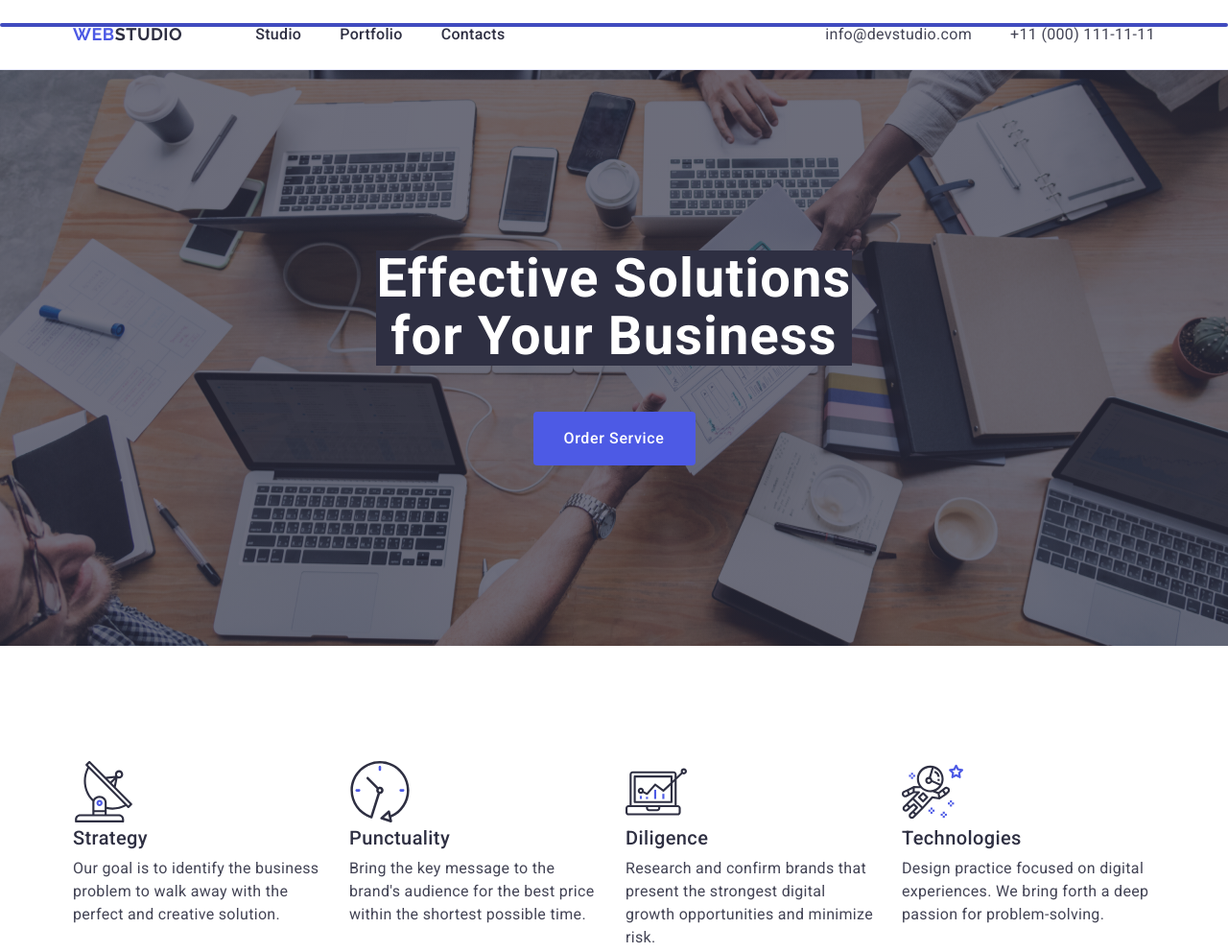
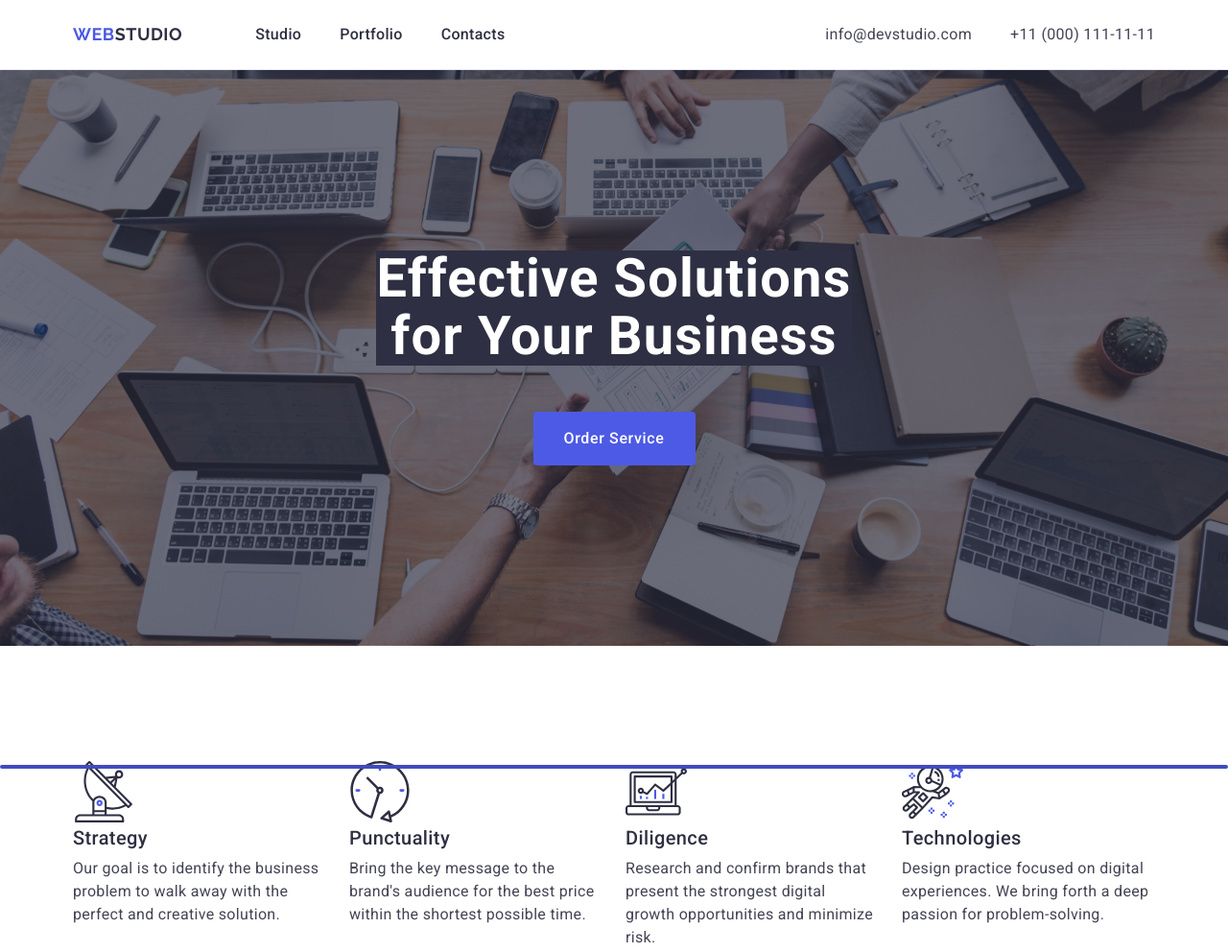
Before and after one commit to sofiaolefirenko/goit-markup-hw-04, a plain HTML site: page index.html in a window 1280 px wide. Shown: the top 992 px of the page at 96% size. Drawn offline with nearby package versions, Linux system fonts and the light colour scheme.

Commit message:
new prog

```diff
--- a/css/styles.css
+++ b/css/styles.css
@@ -45,7 +45,10 @@ h6, p {
 
 /* ========HEADER======= */
 .hero-header {
-    border-bottom: 1px solid #e7e9fc
+    border-bottom: 1px solid #e7e9fc ;
+    box-shadow: 0px 2px 1px rgba(46, 47, 66, 0.08),
+        0px 1px 1px rgba(46, 47, 66, 0.16),
+        0px 1px 6px rgba(46, 47, 66, 0.08);
 }
 
 
@@ -57,14 +60,14 @@ h6, p {
 }
 
 .studio-link::after {
-    content: "";
-    border-radius: 2px;
+    content: '';
         width: 100%;
+        position: absolute;
+        left: 0;
+        bottom: -1px;
         height: 4px;
-        left: 0;
-
-        position: absolute;
-        background: #404bbf;
+        background-color: #404bbf;
+        border-radius: 2px;
 }
 
 .logo-logo {
@@ -116,6 +119,7 @@ border-radius .text-italic {
 .nav-list-item {
     display: flex;
     margin-left: auto;
+    transition: color 250ms cubic-bezier(0.4, 0, 0.2, 1);
     color: #2e2f42;
 
 }
@@ -187,6 +191,8 @@ background-color: #2e2f42;
     padding-bottom: 188px;
     background-image: linear-gradient(rgba(46, 47, 66, 0.7), rgba(46, 47, 66, 0.7)), url(../images/people-office\ 1.jpg);
     background-size: cover;
+    background-repeat: no-repeat;
+    background-position: center;
 }
 .button {
      display: block;
@@ -229,6 +235,7 @@ border-radius: 4px;
         min-width: 169px;
         height: 56px;
         border: none;
+        transition background-color: 250ms cubic-bezier(0.4, 0, 0.2, 1);;
 }
 .main-taitle {
     margin: 0 auto 48px auto;
@@ -248,6 +255,11 @@ border-radius: 4px;
 /* =====BENEFITS====== */
 .benefits-class {
     padding: 120px 0 120px;
+}
+.section-pagins {
+    display: flex;
+    align-items: center;
+    justify-content: center;
 }
 
 .title-container {
--- a/index.html
+++ b/index.html
@@ -75,7 +75,7 @@
                   height="64"
                   aria-label="new-antenna"
                 >
-                  <use href="images/symbol-defs.svg#icon-antenna-1"></use>
+                  <use href="./images/symbol-defs.svg#icon-antenna-1"></use>
                 </svg>
               </div>
               <h3 class="title-benefits">Strategy</h3>
@@ -92,7 +92,7 @@
                   height="64"
                   aria-label="new-clock"
                 >
-                  <use href="images/symbol-defs.svg#icon-clock-1"></use>
+                  <use href="./images/symbol-defs.svg#icon-clock-1"></use>
                 </svg>
               </div>
 
@@ -110,7 +110,7 @@
                   height="64"
                   aria-label="new-diagrama"
                 >
-                  <use href="images/symbol-defs.svg#icon-diagram-1"></use>
+                  <use href="./images/symbol-defs.svg#icon-diagram-1"></use>
                 </svg>
               </div>
               <h3 class="title-benefits">Diligence</h3>
@@ -127,7 +127,7 @@
                   height="64"
                   aria-label="new-astronaut"
                 >
-                  <use href="images/symbol-defs.svg#icon-astronaut-1"></use>
+                  <use href="./images/symbol-defs.svg#icon-astronaut-1"></use>
                 </svg>
               </div>
               <h3 class="title-benefits">Technologies</h3>
```
